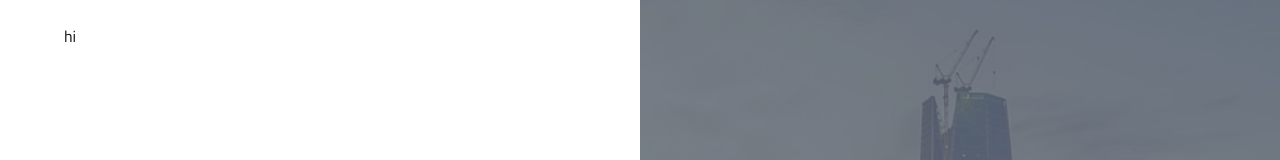
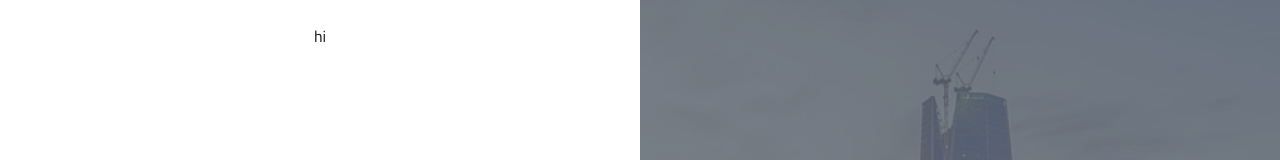
Before and after one commit to EmanRadwan114/watheeq, a Next.js app: page /en in a window 1280 px wide. Shown: the top 160 px of the page. Built offline with nearby package versions, Linux system fonts and the light colour scheme.

Commit message:
style authDesign

```diff
--- a/src/app/[locale]/globals.css
+++ b/src/app/[locale]/globals.css
@@ -44,9 +44,6 @@
 
   /* radius */
   --radius: 4px;
-
-  /* spacing => used for padding, margin, width & height in tailwind*/
-  --spacing: 4px;
 
   /* font size */
   --h1: 48px;
--- a/src/features/auth/components/shared/AuthDesign.tsx
+++ b/src/features/auth/components/shared/AuthDesign.tsx
@@ -22,9 +22,9 @@ const AuthDesign: React.FC<IProps> = ({ children }) => {
       <section className="flex min-h-screen">
         {/* ----------------form */}
         <div className="flex-1">
-          <div className="h-full flex flex-col px-16 py-6">
+          <div className="h-full flex flex-col px-16 py-6 gap-3">
             {/* form data */}
-            <div>{children}</div>
+            <div className="flex items-center justify-center">{children}</div>
 
             {/* form footer */}
             <div className="flex mt-auto justify-between items-center">
```
Also changed, not shown: src/components/features/auth/services/auth.services.ts (deleted), src/components/shared/shared.tsx (deleted).
